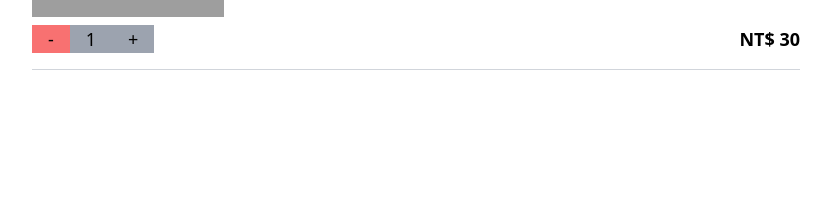
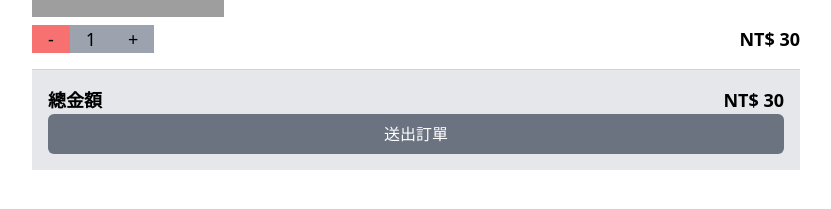
Before and after one commit to jiweihong0/Rubyeats, a Vue app: page /cart in a window 1280 px wide. Shown: the part 303-512 px from the top of the page, without its empty margins (224-1055 px from the left). Built offline with nearby package versions, Linux system fonts and the light colour scheme; grey boxes are pictures that could not be loaded.

Commit message:
feat: add send order button for cart page.

```diff
--- a/src/provider/useCartProvider.ts
+++ b/src/provider/useCartProvider.ts
@@ -143,10 +143,19 @@ export function useSetCartProvider() {
     meal.count = newCount
   }
 
+  const getTotalPrice = () => {
+    return cartInfo.reduce((sum, restaurant) => {
+      return sum + restaurant.meals.reduce((sum, meal) => {
+        return sum + meal.mealPrice * meal.count
+      }, 0)
+    }, 0)
+  }
+
   provide(key, {
     data: cartInfo,
     methods: {
-      setMealCount
+      setMealCount,
+      getTotalPrice
     }
   });
 }
@@ -157,6 +166,7 @@ export default function useGetCartProvider() {
     data: ResaurantMeals[],
     methods: {
       setMealCount: (mealId: number, newCount: number) => void
+      getTotalPrice: () => number
     }
   }>(key);
 
--- a/src/views/restaurants/Cart.vue
+++ b/src/views/restaurants/Cart.vue
@@ -28,6 +28,14 @@ const cartData = useGetCartProvider();
           />
         </ul>
       </div>
-
+      <div class="p-4 bg-gray-200">
+        <div class="flex justify-between">
+          <span class="text-lg font-bold">總金額</span>
+          <span class="text-lg font-bold">NT$ {{ cartData.methods.getTotalPrice() }}</span>
+        </div>
+        <div>
+          <button class="w-full px-4 py-2 text-white bg-gray-500 rounded-md">送出訂單</button>
+        </div>
+      </div>
     </Layout>
 </template>
```
